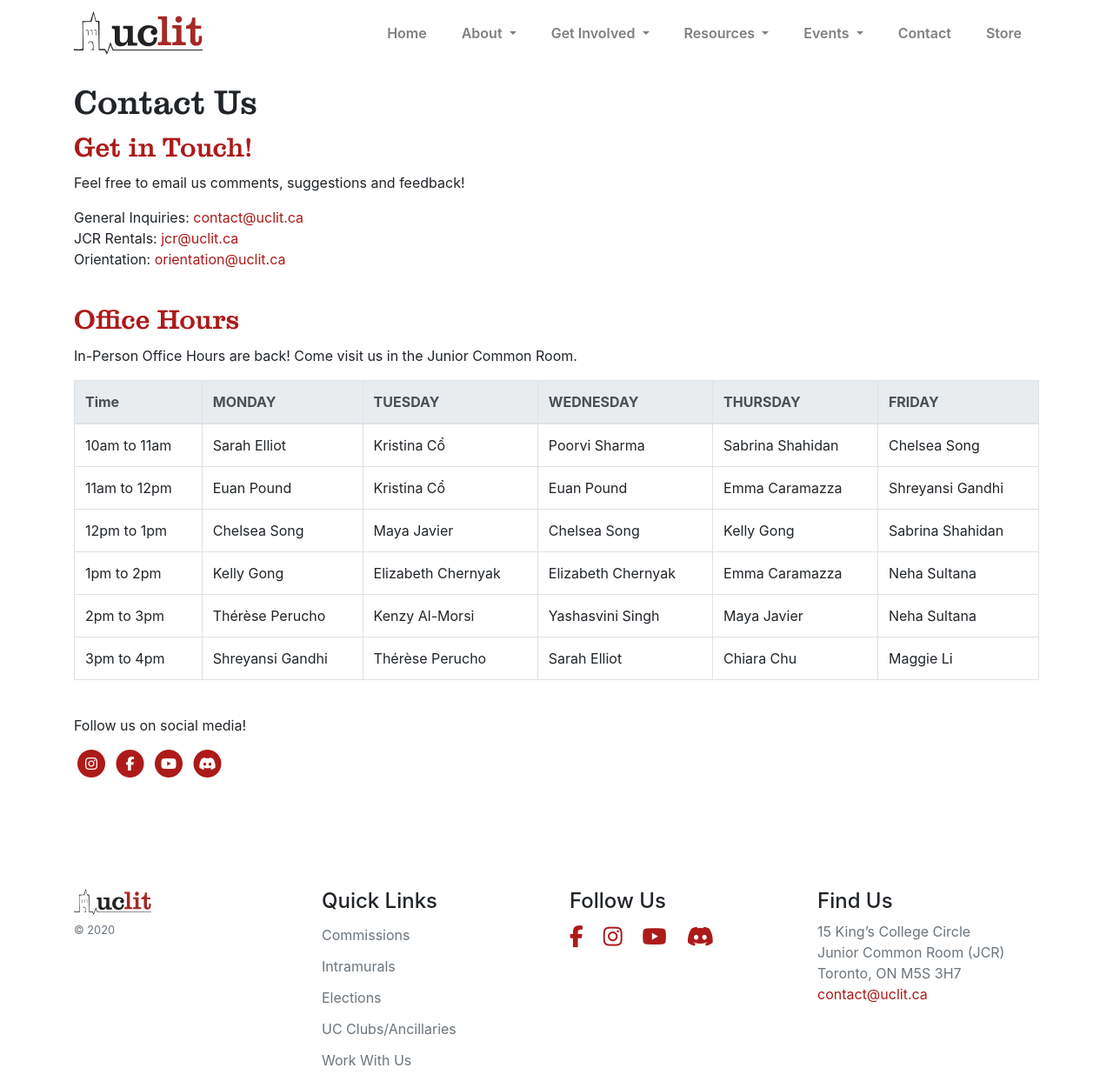
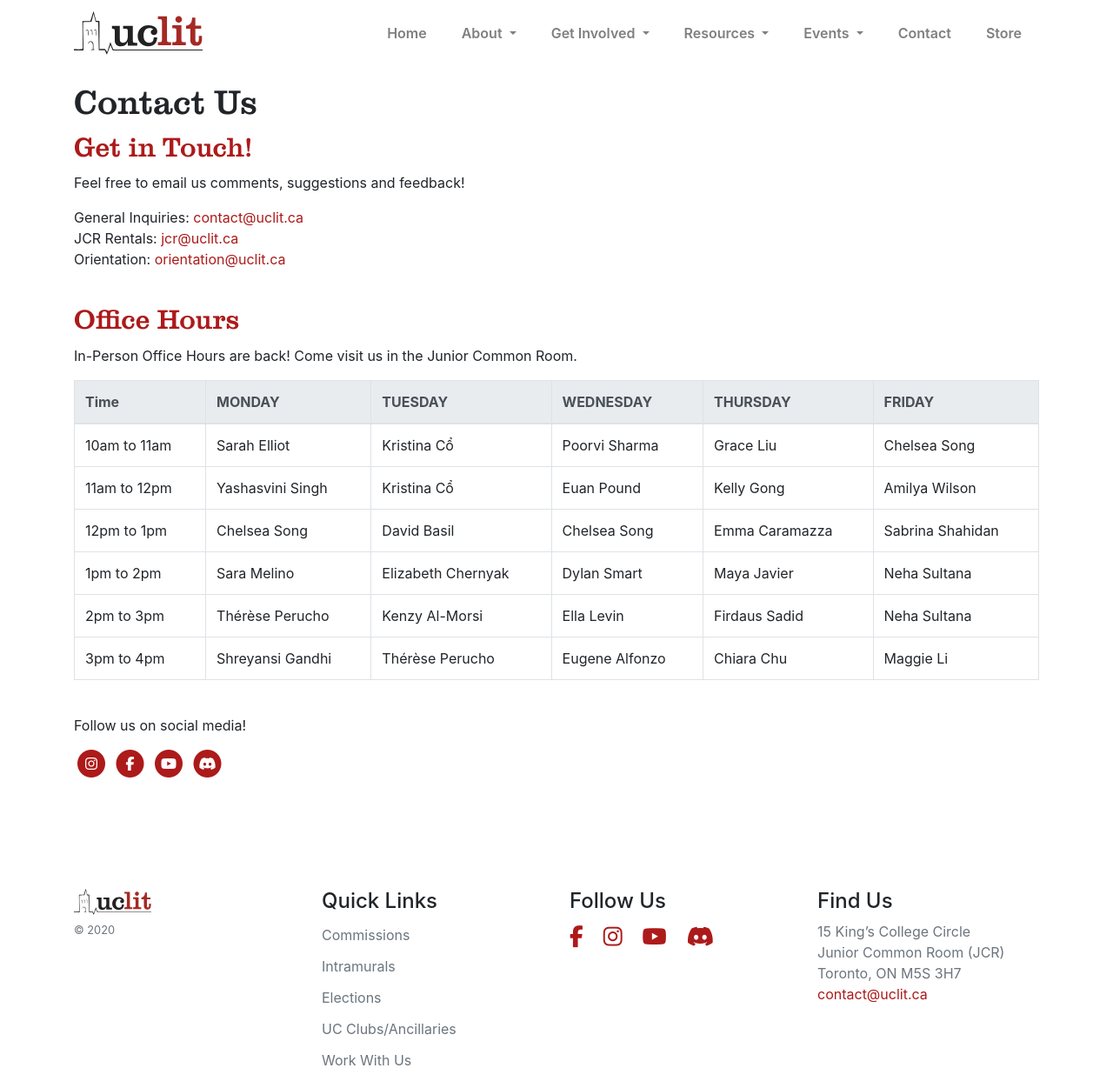
Before and after one commit to uclit-webmaster/uclit-site, a Jekyll site: the page built from contact.html, in a window 1280 px wide and 1251 px high. Shown: the whole window at 87% size. Built offline with Jekyll 4.4.1, drawn with Linux system fonts in a browser that asks for light colours; nearby versions of some CDN libraries.

Commit message:
Update contact.html

```diff
--- a/contact.html
+++ b/contact.html
@@ -21,12 +21,12 @@ title: Contact Us
 <div class="table-responsive">
 <table class="table table-bordered">
 <thead class="thead-light"><tr><th>Time</th><th>MONDAY</th><th>TUESDAY</th><th>WEDNESDAY</th><th>THURSDAY</th><th>FRIDAY</th></tr></thead><tbody>
- <tr><td>10am to 11am </td><td>Sarah Elliot</td><td>Kristina Cổ</td><td>Poorvi Sharma</td><td>Sabrina Shahidan</td><td>Chelsea Song</td></tr>
- <tr><td>11am to 12pm</td><td>Euan Pound</td><td>Kristina Cổ</td><td>Euan Pound</td><td>Emma Caramazza</td><td>Shreyansi Gandhi</td></tr>
- <tr><td>12pm to 1pm</td><td>Chelsea Song</td><td>Maya Javier</td><td>Chelsea Song</td><td>Kelly Gong</td><td>Sabrina Shahidan</td></tr>
- <tr><td>1pm to 2pm</td><td>Kelly Gong</td><td>Elizabeth Chernyak</td><td>Elizabeth Chernyak</td><td>Emma Caramazza</td><td>Neha Sultana</td></tr>
- <tr><td>2pm to 3pm</td><td>Thérèse Perucho</td><td>Kenzy Al-Morsi</td><td>Yashasvini Singh</td><td>Maya Javier</td><td>Neha Sultana</td></tr>
- <tr><td>3pm to 4pm</td><td>Shreyansi Gandhi</td><td>Thérèse Perucho</td><td>Sarah Elliot</td><td>Chiara Chu</td><td>Maggie Li</td></tr>
+ <tr><td>10am to 11am </td><td>Sarah Elliot</td><td>Kristina Cổ</td><td>Poorvi Sharma</td><td>Grace Liu</td><td>Chelsea Song</td></tr>
+ <tr><td>11am to 12pm</td><td>Yashasvini Singh</td><td>Kristina Cổ</td><td>Euan Pound</td><td>Kelly Gong</td><td>Amilya Wilson</td></tr>
+ <tr><td>12pm to 1pm</td><td>Chelsea Song</td><td>David Basil</td><td>Chelsea Song</td><td>Emma Caramazza</td><td>Sabrina Shahidan</td></tr>
+ <tr><td>1pm to 2pm</td><td>Sara Melino</td><td>Elizabeth Chernyak</td><td>Dylan Smart</td><td>Maya Javier</td><td>Neha Sultana</td></tr>
+ <tr><td>2pm to 3pm</td><td>Thérèse Perucho</td><td>Kenzy Al-Morsi</td><td>Ella Levin</td><td>Firdaus Sadid</td><td>Neha Sultana</td></tr>
+ <tr><td>3pm to 4pm</td><td>Shreyansi Gandhi</td><td>Thérèse Perucho</td><td>Eugene Alfonzo</td><td>Chiara Chu</td><td>Maggie Li</td></tr>
 </tbody></table>
 </div>
 <br>
```
